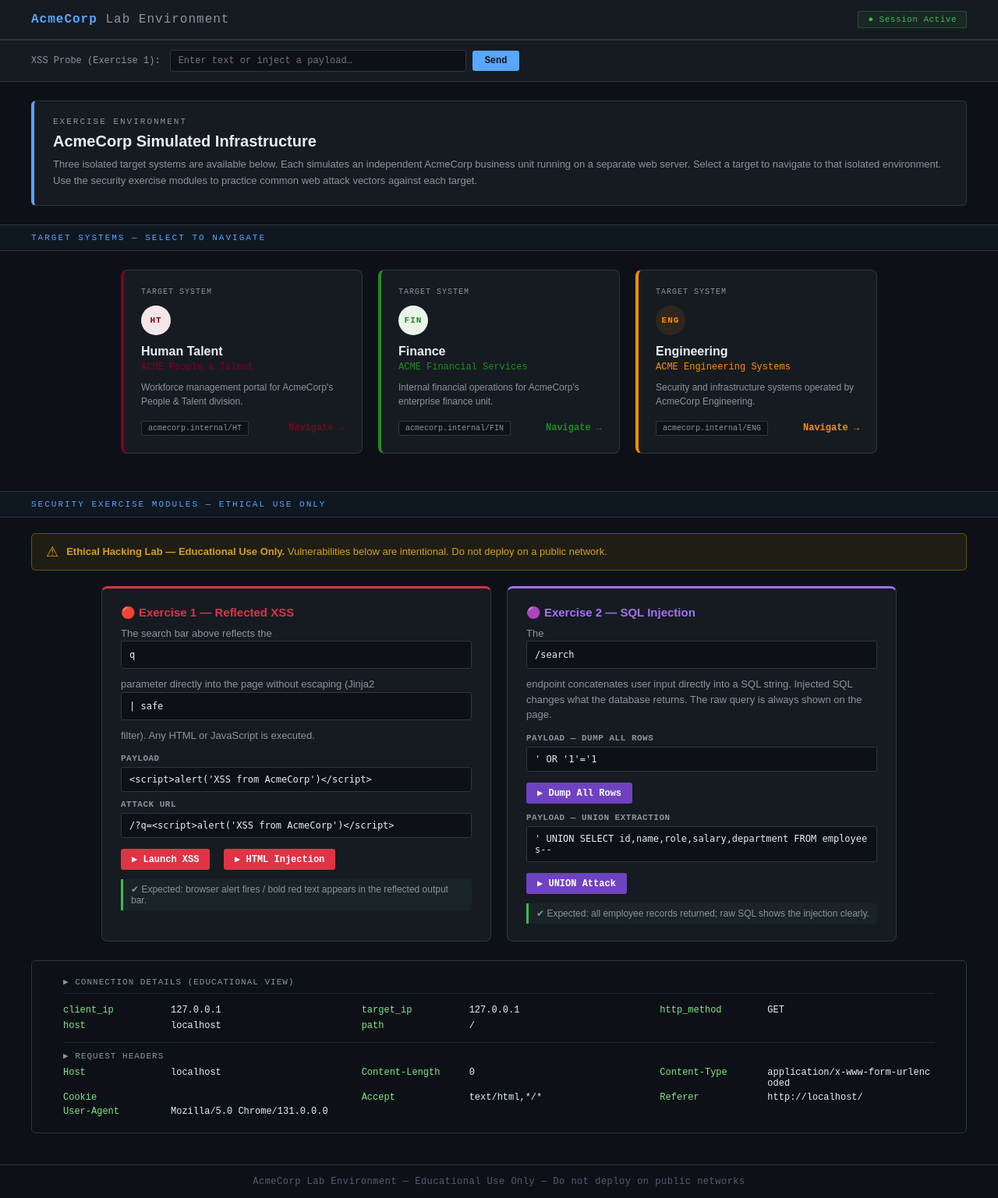
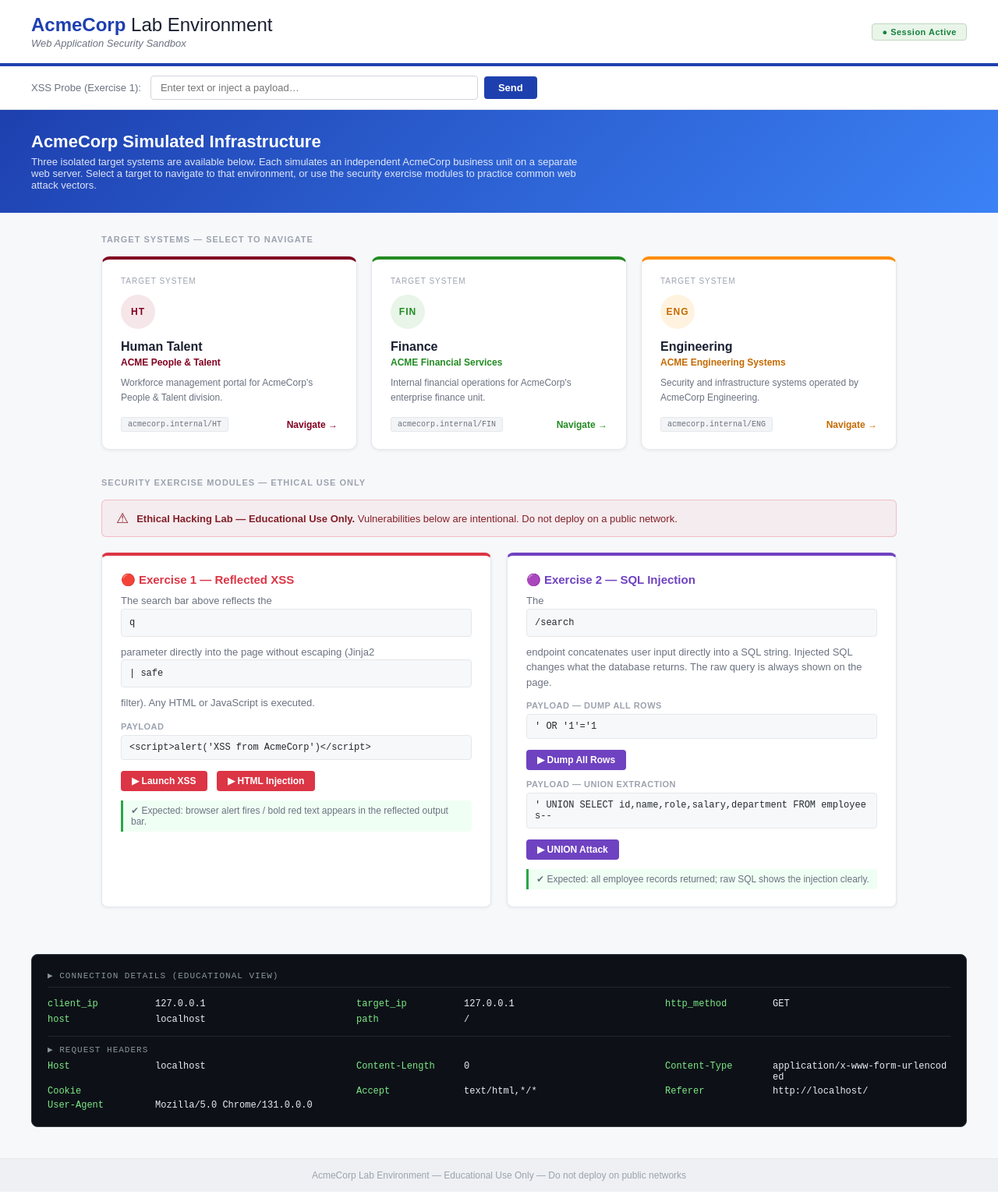
Before and after one commit to jhasensio/backend-jit-test, a Flask app: page / in a window 1280 px wide. Shown: the whole page at 78% size. Run offline with Flask 3, Linux system fonts and the light colour scheme.

Commit message:
style: convert landing page to light theme to match department sites
- Light gray body, white header with blue accent border
- Same hero strip, card grid, and lab exercise patterns as the department pages
- Target system cards now light with dept-color top borders and circular logos
- Connection panel kept dark as a debug/terminal element

```diff
--- a/templates/landing.html
+++ b/templates/landing.html
@@ -6,224 +6,184 @@
     <title>AcmeCorp Lab Environment</title>
     <style>
         * { box-sizing: border-box; margin: 0; padding: 0; }
-        body { font-family: 'Courier New', Courier, monospace; background: #0d1117; color: #e6edf3; }
+        body { font-family: Arial, sans-serif; background: #f7f8fa; color: #1a2030; }
 
-        /* ── Header ── */
         header {
-            background: #161b22;
-            border-bottom: 2px solid #30363d;
-            padding: 14px 40px;
-            display: flex;
-            align-items: center;
-            justify-content: space-between;
+            background: #fff;
+            border-bottom: 4px solid #1e40af;
+            padding: 18px 40px;
+            display: flex; align-items: center; justify-content: space-between;
+            box-shadow: 0 1px 4px rgba(26,32,48,0.07);
         }
-        .logo-text { font-size: 16px; letter-spacing: 1px; }
-        .logo-text .corp { color: #58a6ff; font-weight: 700; }
-        .logo-text .env { color: #8b949e; font-weight: 400; }
+        .logo-text { font-size: 24px; font-weight: 400; color: #1a2030; }
+        .logo-text strong { color: #1e40af; font-weight: 700; }
+        .logo-sub { font-size: 13px; color: #6b7280; margin-top: 2px; font-style: italic; }
         .session-pill {
-            background: rgba(63,185,80,0.08);
-            border: 1px solid rgba(63,185,80,0.3);
-            color: #3fb950;
-            font-size: 11px;
-            padding: 4px 12px;
-            border-radius: 3px;
-            letter-spacing: 0.5px;
+            background: #e8f5e8; color: #15803d; border: 1px solid #c0d8c0;
+            font-size: 11px; font-weight: 700; padding: 4px 12px;
+            border-radius: 4px; letter-spacing: 0.5px;
         }
         .session-pill::before { content: "● "; }
 
-        /* ── XSS search bar ── */
+        /* XSS search bar */
         .search-bar {
-            background: #161b22;
-            border-bottom: 1px solid #30363d;
+            background: #fff;
+            border-bottom: 1px solid #e5e7eb;
             padding: 12px 40px;
-            display: flex;
-            align-items: center;
-            gap: 12px;
-            font-size: 12px;
+            display: flex; align-items: center; gap: 12px;
         }
-        .search-bar label { color: #8b949e; white-space: nowrap; }
+        .search-bar label { font-size: 13px; color: #6b7280; white-space: nowrap; }
         .search-bar form { display: flex; gap: 8px; align-items: center; flex: 1; }
         .search-bar input[type=text] {
-            flex: 1; max-width: 380px;
-            background: #0d1117; border: 1px solid #30363d;
-            color: #e6edf3; font-family: 'Courier New', monospace;
-            font-size: 12px; padding: 6px 10px; border-radius: 3px;
+            flex: 1; max-width: 420px; padding: 7px 12px;
+            border: 1px solid #d1d5db; border-radius: 4px; font-size: 13px;
         }
-        .search-bar input:focus { outline: 1px solid #58a6ff; border-color: #58a6ff; }
+        .search-bar input:focus { outline: 2px solid #1e40af; border-color: #1e40af; }
         .search-bar button {
-            background: #58a6ff; color: #0d1117; border: none;
-            padding: 6px 16px; border-radius: 3px; font-size: 12px;
-            font-weight: 700; cursor: pointer; font-family: 'Courier New', monospace;
+            background: #1e40af; color: white; border: none;
+            padding: 7px 18px; border-radius: 4px; font-size: 13px;
+            cursor: pointer; font-weight: 600;
         }
-        .search-bar button:hover { background: #79bbff; }
+        .search-bar button:hover { background: #1e3a8a; }
 
         /* XSS reflected output */
         .reflected-output {
-            background: rgba(255,166,87,0.06);
-            border-left: 3px solid #ffa657;
+            background: #fff3cd;
+            border-left: 4px solid #ffc107;
             padding: 10px 40px;
             font-size: 13px;
-            color: #e6edf3;
+            color: #664d03;
         }
-        .reflected-output .label { color: #8b949e; margin-right: 8px; font-size: 11px; }
+        .reflected-output .label {
+            font-size: 11px; font-weight: 600; color: #a67c00;
+            margin-right: 8px; text-transform: uppercase; letter-spacing: 0.5px;
+        }
 
-        /* ── Lab briefing panel ── */
-        .briefing {
-            background: #161b22;
-            border: 1px solid #30363d;
-            border-left: 4px solid #58a6ff;
-            border-radius: 6px;
-            margin: 24px 40px 0;
-            padding: 20px 24px;
+        /* Lab briefing strip */
+        .hero-strip {
+            background: linear-gradient(135deg, #1e40af 0%, #3b82f6 100%);
+            padding: 28px 40px;
         }
-        .briefing .tag {
-            font-size: 11px; color: #8b949e; text-transform: uppercase;
-            letter-spacing: 2px; margin-bottom: 8px;
+        .hero-strip h1 { font-size: 22px; color: white; margin-bottom: 5px; }
+        .hero-strip p { font-size: 13px; color: rgba(255,255,255,0.85); max-width: 720px; }
+
+        .container { padding: 28px 40px; max-width: 1100px; margin: 0 auto; }
+
+        .section-label {
+            font-size: 11px; font-weight: 700; text-transform: uppercase;
+            letter-spacing: 1px; color: #9ca3af; margin-bottom: 16px;
         }
-        .briefing h2 { font-size: 20px; color: #e6edf3; font-weight: 600; margin-bottom: 8px; font-family: Arial, sans-serif; }
-        .briefing p { font-size: 13px; color: #8b949e; line-height: 1.6; font-family: Arial, sans-serif; }
 
-        /* ── Target systems section ── */
-        .section-header {
-            background: rgba(88,166,255,0.04);
-            border-top: 1px solid #30363d;
-            border-bottom: 1px solid #30363d;
-            padding: 10px 40px;
-            margin-top: 24px;
-            font-size: 11px;
-            color: #58a6ff;
-            text-transform: uppercase;
-            letter-spacing: 2px;
-        }
+        /* Target system cards */
         .target-cards {
-            display: flex;
-            justify-content: center;
-            gap: 20px;
-            padding: 24px 40px;
-            flex-wrap: wrap;
-            max-width: 1100px;
-            margin: 0 auto;
+            display: grid;
+            grid-template-columns: repeat(auto-fill, minmax(260px, 1fr));
+            gap: 18px;
+            margin-bottom: 36px;
         }
         .target-card {
-            background: #161b22;
-            border: 1px solid #30363d;
-            border-radius: 8px;
-            padding: 22px;
-            flex: 1;
-            min-width: 240px;
-            max-width: 310px;
+            background: white;
+            border: 1px solid #e5e7eb;
+            border-radius: 10px;
+            box-shadow: 0 1px 4px rgba(26,32,48,0.07);
+            padding: 22px 24px;
             text-decoration: none;
             color: inherit;
-            transition: border-color 0.2s, transform 0.2s;
+            transition: box-shadow 0.2s, transform 0.2s, border-color 0.2s;
         }
-        .target-card:hover { transform: translateY(-3px); }
+        .target-card:hover { box-shadow: 0 4px 14px rgba(26,32,48,0.12); transform: translateY(-2px); }
+        .target-card.ht  { border-top: 4px solid #800020; }
+        .target-card.fin { border-top: 4px solid #228B22; }
+        .target-card.eng { border-top: 4px solid #FF8C00; }
         .target-card.ht:hover  { border-color: #800020; }
         .target-card.fin:hover { border-color: #228B22; }
         .target-card.eng:hover { border-color: #FF8C00; }
-        .target-card.ht  { border-left: 4px solid #800020; }
-        .target-card.fin { border-left: 4px solid #228B22; }
-        .target-card.eng { border-left: 4px solid #FF8C00; }
+
         .target-tag {
-            font-size: 10px; color: #8b949e; text-transform: uppercase;
+            font-size: 10px; color: #9ca3af; text-transform: uppercase;
             letter-spacing: 1px; margin-bottom: 12px;
         }
         .target-logo {
-            width: 38px; height: 38px; border-radius: 50%;
+            width: 44px; height: 44px; border-radius: 50%;
             display: flex; align-items: center; justify-content: center;
-            font-size: 11px; font-weight: 800; letter-spacing: 1px;
-            margin-bottom: 12px;
+            font-size: 12px; font-weight: 800; letter-spacing: 1px;
+            margin-bottom: 14px;
         }
         .target-card.ht  .target-logo { background: #f5e6ea; color: #800020; }
         .target-card.fin .target-logo { background: #e8f5e8; color: #228B22; }
-        .target-card.eng .target-logo { background: rgba(255,140,0,0.1); color: #FF8C00; }
-        .target-name { font-size: 16px; color: #e6edf3; font-weight: 600; margin-bottom: 4px; font-family: Arial, sans-serif; }
-        .target-org {
-            font-size: 12px; margin-bottom: 10px;
-        }
+        .target-card.eng .target-logo { background: #fff3e0; color: #c46a00; }
+        .target-name { font-size: 16px; font-weight: 700; margin-bottom: 4px; color: #1a2030; }
+        .target-org { font-size: 12px; margin-bottom: 10px; font-weight: 600; }
         .target-card.ht  .target-org { color: #800020; }
         .target-card.fin .target-org { color: #228B22; }
-        .target-card.eng .target-org { color: #FF8C00; }
-        .target-desc { font-size: 12px; color: #8b949e; line-height: 1.5; margin-bottom: 16px; font-family: Arial, sans-serif; }
+        .target-card.eng .target-org { color: #c46a00; }
+        .target-desc { font-size: 12px; color: #6b7280; line-height: 1.55; margin-bottom: 16px; }
         .target-footer {
             display: flex; justify-content: space-between; align-items: center;
         }
         .target-url {
-            background: #0d1117; color: #8b949e; font-size: 10px;
-            padding: 3px 8px; border-radius: 2px; border: 1px solid #30363d;
+            background: #f3f4f6; color: #6b7280; font-size: 10px;
+            padding: 3px 8px; border-radius: 3px; border: 1px solid #e5e7eb;
+            font-family: 'Courier New', monospace;
         }
-        .target-go {
-            font-size: 12px; font-weight: 600;
-        }
+        .target-go { font-size: 12px; font-weight: 700; }
         .target-card.ht  .target-go { color: #800020; }
         .target-card.fin .target-go { color: #228B22; }
-        .target-card.eng .target-go { color: #FF8C00; }
+        .target-card.eng .target-go { color: #c46a00; }
 
-        /* ── Lab exercises section ── */
+        /* Lab exercise cards */
         .lab-warning {
-            background: rgba(255,193,7,0.08);
-            border: 1px solid rgba(255,193,7,0.3);
+            background: rgba(220,53,69,0.06);
+            border: 1px solid rgba(220,53,69,0.25);
             border-radius: 6px;
             padding: 12px 18px;
-            margin: 0 40px 20px;
+            margin-bottom: 20px;
             font-size: 13px;
-            color: #d4a017;
-            display: flex;
-            align-items: center;
-            gap: 10px;
-            font-family: Arial, sans-serif;
+            color: #842029;
+            display: flex; align-items: center; gap: 10px;
         }
-        .lab-cards {
-            display: flex;
-            gap: 20px;
-            padding: 0 40px;
-            flex-wrap: wrap;
-            max-width: 1100px;
-            margin: 0 auto 24px;
+        .lab-cards { display: flex; gap: 20px; flex-wrap: wrap; }
+        .lab-card {
+            background: white; border: 1px solid #e5e7eb; border-radius: 8px;
+            padding: 22px 24px; flex: 1; min-width: 280px;
+            box-shadow: 0 1px 4px rgba(26,32,48,0.07);
         }
-        .lab-card {
-            background: #161b22;
-            border: 1px solid #30363d;
-            border-radius: 8px;
-            padding: 22px 24px;
-            flex: 1;
-            min-width: 280px;
-        }
-        .lab-card.xss  { border-top: 3px solid #dc3545; }
-        .lab-card.sqli { border-top: 3px solid #a371f7; }
-        .lab-card h3 { font-size: 15px; margin-bottom: 8px; font-family: Arial, sans-serif; }
+        .lab-card.xss  { border-top: 4px solid #dc3545; }
+        .lab-card.sqli { border-top: 4px solid #6f42c1; }
+        .lab-card h3 { font-size: 15px; margin-bottom: 8px; }
         .lab-card.xss  h3 { color: #dc3545; }
-        .lab-card.sqli h3 { color: #a371f7; }
-        .lab-card .desc { font-size: 13px; color: #8b949e; margin-bottom: 14px; line-height: 1.5; font-family: Arial, sans-serif; }
-        .lab-card .attack-label {
+        .lab-card.sqli h3 { color: #6f42c1; }
+        .lab-card .desc { font-size: 13px; color: #6b7280; margin-bottom: 14px; line-height: 1.5; }
+        .attack-label {
             font-size: 11px; font-weight: 600; text-transform: uppercase;
-            letter-spacing: 0.5px; color: #8b949e; margin-bottom: 5px;
+            letter-spacing: 0.5px; color: #9ca3af; margin-bottom: 5px;
         }
         .lab-card code {
-            display: block; background: #0d1117; border: 1px solid #30363d;
-            border-radius: 3px; padding: 8px 10px; font-size: 12px;
-            color: #e6edf3; word-break: break-all; margin-bottom: 10px;
+            display: block; background: #f6f8fa; border: 1px solid #e5e7eb;
+            border-radius: 4px; padding: 8px 10px; font-size: 12px;
+            font-family: 'Courier New', monospace; color: #24292f;
+            word-break: break-all; margin-bottom: 10px;
         }
-        .lab-card a.attack-link {
-            display: inline-block; padding: 6px 14px; border-radius: 3px;
-            font-size: 12px; font-weight: 700; text-decoration: none;
-            color: white; margin-right: 8px; margin-top: 4px;
+        .attack-btn {
+            display: inline-block; padding: 6px 14px; border-radius: 4px;
+            font-size: 12px; font-weight: 700; text-decoration: none; color: white;
+            margin-right: 8px; margin-top: 4px;
         }
-        .lab-card.xss  a.attack-link { background: #dc3545; }
-        .lab-card.sqli a.attack-link { background: #6f42c1; }
-        .lab-card a.attack-link:hover { opacity: 0.85; }
-        .lab-card .expected {
-            margin-top: 12px; font-size: 12px; color: #8b949e;
-            background: rgba(63,185,80,0.06); border-left: 3px solid #3fb950;
+        .attack-btn.red    { background: #dc3545; }
+        .attack-btn.purple { background: #6f42c1; }
+        .attack-btn:hover { opacity: 0.85; }
+        .expected {
+            margin-top: 12px; font-size: 12px; color: #6b7280;
+            background: #f0fff4; border-left: 3px solid #28a745;
             padding: 6px 10px; border-radius: 0 4px 4px 0;
-            font-family: Arial, sans-serif;
         }
 
-        /* ── Connection Details Panel ── */
+        /* Connection Details Panel */
+        .conn-wrap { margin: 32px 40px 40px; }
         .conn-panel {
             background: #0d1117; color: #58a6ff;
             font-family: 'Courier New', Courier, monospace; font-size: 12px;
-            padding: 20px 40px; margin: 24px 40px 40px;
-            border-radius: 6px; border: 1px solid #30363d;
+            padding: 20px; border-radius: 8px; border: 1px solid #30363d;
         }
         .conn-panel-title {
             color: #8b949e; font-size: 11px; text-transform: uppercase;
@@ -248,22 +208,18 @@
         }
 
         footer {
-            background: #0d1117;
-            border-top: 1px solid #30363d;
-            padding: 14px 40px;
-            font-size: 12px;
-            color: #555c73;
-            text-align: center;
-            letter-spacing: 0.5px;
+            background: #eef0f3; border-top: 1px solid #e5e7eb;
+            padding: 14px 40px; font-size: 12px;
+            color: #9ca3af; text-align: center;
         }
     </style>
 </head>
 <body>
 
-<!-- Header -->
 <header>
-    <div class="logo-text">
-        <span class="corp">AcmeCorp</span> <span class="env">Lab Environment</span>
+    <div>
+        <div class="logo-text"><strong>AcmeCorp</strong> Lab Environment</div>
+        <div class="logo-sub">Web Application Security Sandbox</div>
     </div>
     <span class="session-pill">Session Active</span>
 </header>
@@ -279,20 +235,20 @@
 
 {% if q %}
 <div class="reflected-output">
-    <span class="label">REFLECTED OUTPUT &rarr;</span>{{ q | safe }}
+    <span class="label">REFLECTED &rarr;</span>{{ q | safe }}
 </div>
 {% endif %}
 
-<!-- Lab briefing panel -->
-<div class="briefing">
-    <div class="tag">Exercise Environment</div>
-    <h2>AcmeCorp Simulated Infrastructure</h2>
-    <p>Three isolated target systems are available below. Each simulates an independent AcmeCorp business unit running on a separate web server. Select a target to navigate to that isolated environment. Use the security exercise modules to practice common web attack vectors against each target.</p>
+<!-- Lab briefing -->
+<div class="hero-strip">
+    <h1>AcmeCorp Simulated Infrastructure</h1>
+    <p>Three isolated target systems are available below. Each simulates an independent AcmeCorp business unit on a separate web server. Select a target to navigate to that environment, or use the security exercise modules to practice common web attack vectors.</p>
 </div>
 
+<div class="container">
+
     <!-- Target systems -->
-<div class="section-header">Target Systems — Select to Navigate</div>
-
+    <div class="section-label">Target Systems &mdash; Select to Navigate</div>
     <div class="target-cards">
 
         <a class="target-card ht" href="/HT">
@@ -333,10 +289,9 @@
 
     </div>
 
-<!-- Security exercise modules -->
-<div class="section-header">Security Exercise Modules &mdash; Ethical Use Only</div>
+    <!-- Lab exercises -->
+    <div class="section-label">Security Exercise Modules &mdash; Ethical Use Only</div>
 
-<div style="margin-top: 20px;">
     <div class="lab-warning">
         <span style="font-size:18px">⚠</span>
         <div>
@@ -355,10 +310,8 @@
             </p>
             <div class="attack-label">Payload</div>
             <code>&lt;script&gt;alert('XSS from AcmeCorp')&lt;/script&gt;</code>
-            <div class="attack-label">Attack URL</div>
-            <code>/?q=&lt;script&gt;alert('XSS from AcmeCorp')&lt;/script&gt;</code>
-            <a class="attack-link" href="/?q=<script>alert('XSS from AcmeCorp')</script>">▶ Launch XSS</a>
-            <a class="attack-link" href="/?q=<b style='color:#ff4444;font-size:18px'>HTML injected!</b>">▶ HTML Injection</a>
+            <a class="attack-btn red" href="/?q=<script>alert('XSS from AcmeCorp')</script>">▶ Launch XSS</a>
+            <a class="attack-btn red" href="/?q=<b style='color:#dc3545;font-size:18px'>HTML injected!</b>">▶ HTML Injection</a>
             <div class="expected">✔ Expected: browser alert fires / bold red text appears in the reflected output bar.</div>
         </div>
 
@@ -370,17 +323,19 @@
             </p>
             <div class="attack-label">Payload — dump all rows</div>
             <code>' OR '1'='1</code>
-            <a class="attack-link" href="/search?q=' OR '1'='1">▶ Dump All Rows</a>
+            <a class="attack-btn purple" href="/search?q=' OR '1'='1">▶ Dump All Rows</a>
             <div class="attack-label" style="margin-top:12px">Payload — UNION extraction</div>
             <code>' UNION SELECT id,name,role,salary,department FROM employees-- </code>
-            <a class="attack-link" href="/search?q=' UNION SELECT id,name,role,salary,department FROM employees-- ">▶ UNION Attack</a>
+            <a class="attack-btn purple" href="/search?q=' UNION SELECT id,name,role,salary,department FROM employees-- ">▶ UNION Attack</a>
             <div class="expected">✔ Expected: all employee records returned; raw SQL shows the injection clearly.</div>
         </div>
 
     </div>
+
 </div>
 
 <!-- Connection Details Panel -->
+<div class="conn-wrap">
     <div class="conn-panel">
         <div class="conn-panel-title">&#9654; Connection Details (Educational View)</div>
         <div class="conn-grid">
@@ -400,6 +355,7 @@
             {% endfor %}
         </div>
     </div>
+</div>
 
 <footer>
     AcmeCorp Lab Environment &mdash; Educational Use Only &mdash; Do not deploy on public networks
```
Lines whose indentation alone changed are shown as unchanged.
